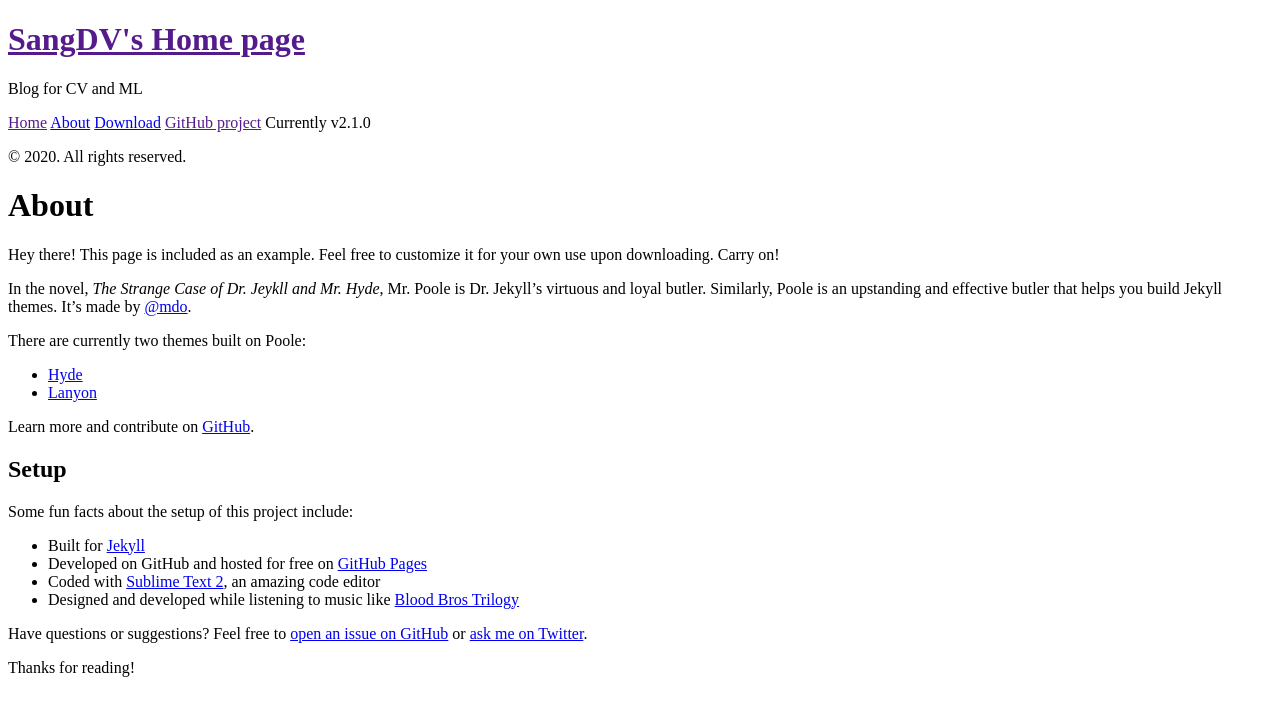
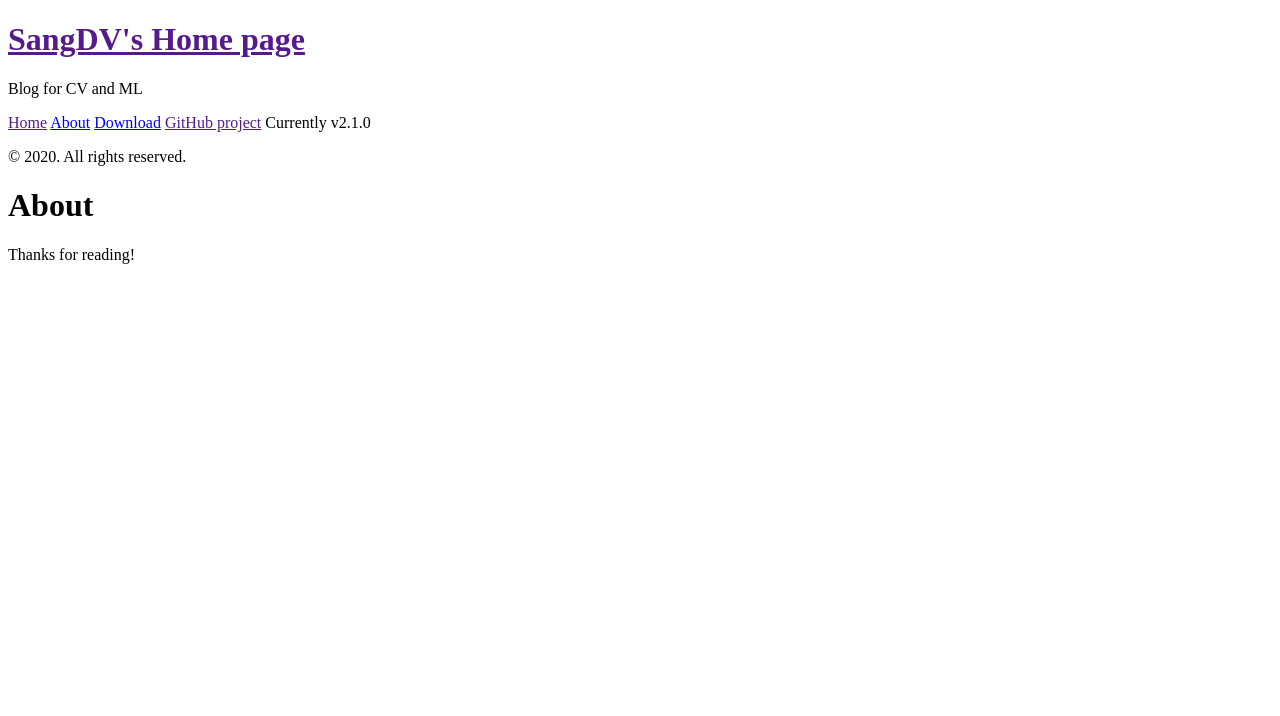
Before and after one commit to sangdv/sangdv.github.io, a Jekyll site: the page built from about.md, in a window 1280 px wide. Shown: the top 716 px of the page. Built offline with Jekyll 4.4.1, drawn with Linux system fonts in a browser that asks for light colours; Markdown is read by kramdown in place of the engine named in the settings.

Commit message:
hype theme

```diff
--- a/about.md
+++ b/about.md
@@ -3,28 +3,4 @@
 title: About
 ---
 
-<p class="message">
-  Hey there! This page is included as an example. Feel free to customize it for your own use upon downloading. Carry on!
-</p>
-
-In the novel, *The Strange Case of Dr. Jeykll and Mr. Hyde*, Mr. Poole is Dr. Jekyll's virtuous and loyal butler. Similarly, Poole is an upstanding and effective butler that helps you build Jekyll themes. It's made by [@mdo](https://twitter.com/mdo).
-
-There are currently two themes built on Poole:
-
-* [Hyde](http://hyde.getpoole.com)
-* [Lanyon](http://lanyon.getpoole.com)
-
-Learn more and contribute on [GitHub](https://github.com/poole).
-
-## Setup
-
-Some fun facts about the setup of this project include:
-
-* Built for [Jekyll](http://jekyllrb.com)
-* Developed on GitHub and hosted for free on [GitHub Pages](https://pages.github.com)
-* Coded with [Sublime Text 2](http://sublimetext.com), an amazing code editor
-* Designed and developed while listening to music like [Blood Bros Trilogy](https://soundcloud.com/maddecent/sets/blood-bros-series)
-
-Have questions or suggestions? Feel free to [open an issue on GitHub](https://github.com/poole/issues/new) or [ask me on Twitter](https://twitter.com/mdo).
-
 Thanks for reading!
```
Also changed, not shown: README.md.
